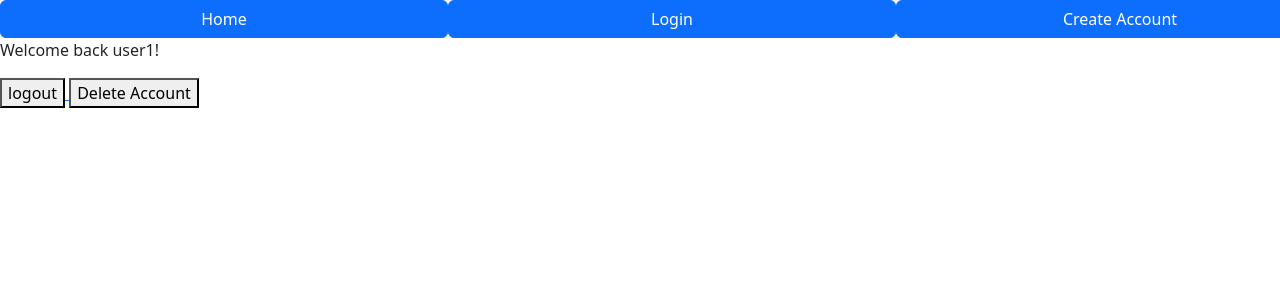
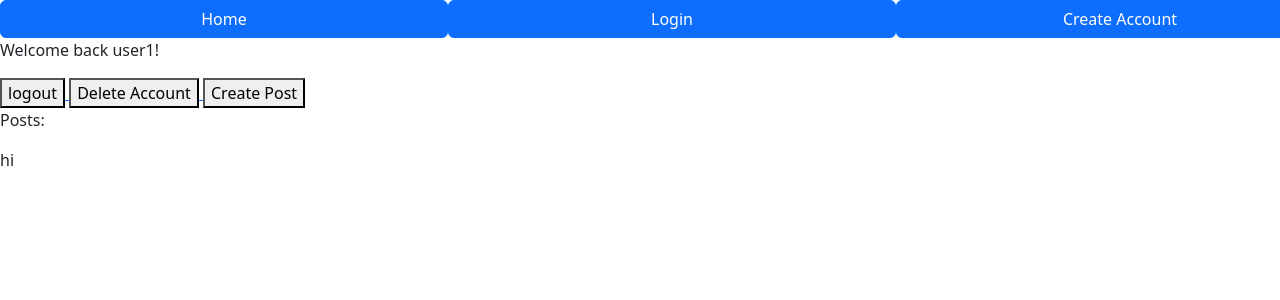
Before and after one commit to hfcphoenix/CMPE131Project, a Flask app: page /homepage in a window 1280 px wide; the page is wider, and only the part inside the window is pictured. Shown: the top 300 px of that part. Run offline with Flask 2, Linux system fonts and the light colour scheme; a user stored in the database is signed in; data comes from the database, SQL or seed files in the repository; both versions use the stored data as it was after the commit.

Commit message:
added create post

```diff
--- a/app/models.py
+++ b/app/models.py
@@ -8,6 +8,7 @@ class User(db.Model, UserMixin):
     username = db.Column(db.String, unique = True)
     password = db.Column(db.String(200))
     email = db.Column(db.String(32), unique = True)
+    posts = db.relationship('Post', backref='user', passive_deletes=True)
 
     def set_password(self, password):
         self.password = generate_password_hash(password)
@@ -17,7 +18,10 @@ class User(db.Model, UserMixin):
 
     def __repr__(self):
         return f'<User {self.username}>'
-
+class Post(db.Model):
+    id = db.Column(db.Integer, primary_key = True)
+    text = db.Column(db.Text, nullable = False)
+    author = db.Column(db.Integer, db.ForeignKey('user.id', ondelete="CASCADE"), nullable=False)
 @login.user_loader
 def load_user(id):
     return User.query.get(int(id))
--- a/app/routes.py
+++ b/app/routes.py
@@ -1,9 +1,11 @@
 from app import myapp_obj, db
-from flask import render_template, redirect, flash
+from flask import render_template, redirect, flash, request
 from app.forms import LoginForm, CreateAccountForm
-from app.models import User
+from app.models import User, Post
 from werkzeug.security import generate_password_hash, check_password_hash
 from flask_login import current_user, login_required, login_user, logout_user
+
+
 
 #-------------------------------------------------------------------------------------------------
 
@@ -48,7 +50,8 @@ def login():
 @myapp_obj.route('/homepage', methods = ['POST', 'GET'])
 @login_required
 def homepage():
-    return render_template("homepage.html", username = current_user.username)
+    posts = Post.query.all()
+    return render_template("homepage.html", username = current_user.username, posts=posts)
 
 #-------------------------------------------------------------------------------------------------
 
@@ -56,7 +59,7 @@ def homepage():
 @login_required
 def logout():
     logout_user()
-    return redirect('/')
+    return('Logged Out')
 
 #-------------------------------------------------------------------------------------------------
 
@@ -93,6 +96,23 @@ def delete_account(id):
         return redirect('/create_account')
     else:
         return("Sorry didn't work")
+#-------------------------------------------------------------------------------------------------
+@myapp_obj.route('/create_post', methods=['GET', 'POST'])
+@login_required
+def create_post():
+    if request.method == "POST":
+        text = request.form.get('text')
+
+        if not text:
+            flash('Post cannot be empty', category='error')
+        else:
+            post = Post(text=text, author=current_user.id)
+            db.session.add(post)
+            db.session.commit()
+            flash('Post created!', category='success')
+            return redirect('/homepage')
+
+    return render_template('create_post.html', user=current_user)
 '''
 COMMENTS
 
--- a/app/templates/homepage.html
+++ b/app/templates/homepage.html
@@ -8,4 +8,12 @@
 <a href = "delete/{{current_user.id}}">
 <button> Delete Account </button>
 </a>
+<a href = "create_post">
+    <button>Create Post</button>
+</a>
+<p>Posts:</p>
+{% for post in posts %}
+{{ post.text }}
+{% endfor %}
+
 {% endblock %}
```
Also changed, not shown: app/templates/create_post.html (added, +9 -0 lines), app/app.db, app/forms.py (line endings or trailing spaces).
